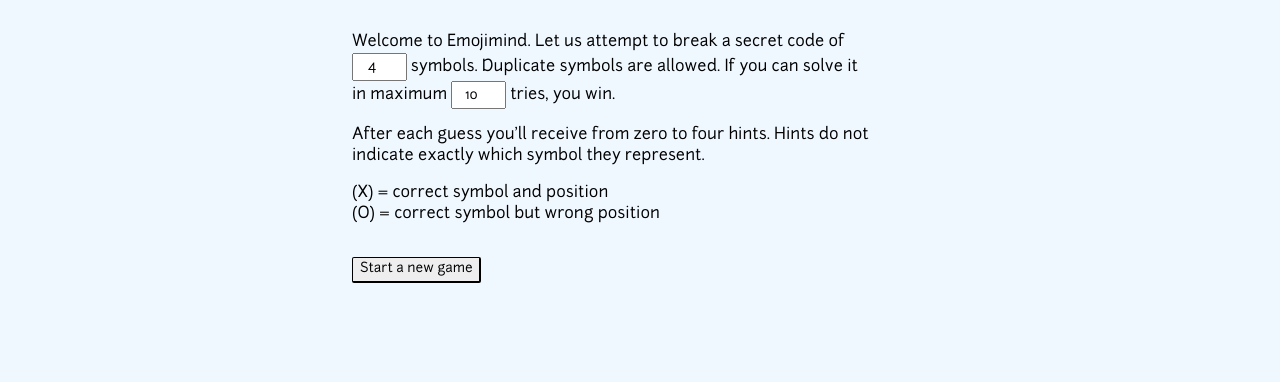
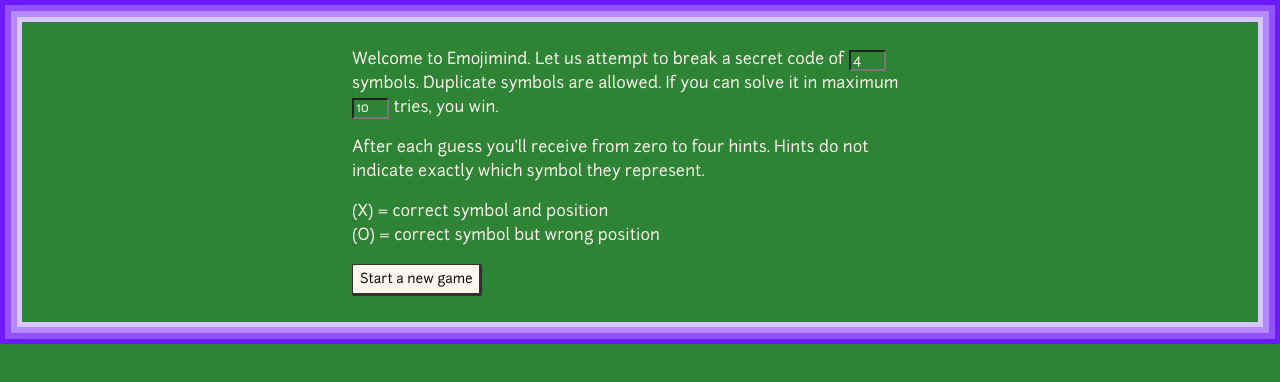
Before and after one commit to oskarrough/emojimind, a website: page src/index.html in a window 1280 px wide. Drawn offline with nearby package versions, Linux system fonts and the light colour scheme; files whose address does not match are found by name.

Commit message:
Give it some color

```diff
--- a/src/style.css
+++ b/src/style.css
@@ -1,21 +1,36 @@
 @font-face {
 	font-family: 'junction';
-	src: url('fonts/junction-webfont.eot');
-	src: url('fonts/junction-webfont.eot?#iefix') format('embedded-opentype'),
-	url('fonts/junction-webfont.woff') format('woff'),
-	url('fonts/junction-webfont.ttf') format('truetype'),
-	url('fonts/junction-webfont.svg#junction_regularregular') format('svg');
+	src: url('fonts/junction-webfont.woff') format('woff');
 	font-weight: normal;
 	font-style: normal;
 }
 
 html {
-	background-color: hsl(208, 100%, 97%);
+	/* background-color: hsl(208, 100%, 97%); */
+	/* background-image: url(http://lpc.opengameart.org/sites/all/themes/lpc/media/sharm_bg.png); */
+	/* background-image: url(https://res.cloudinary.com/radio4000/image/upload/c_scale,w_1440/v1478391775/back_2_j3ri1w.webp); */
+	background-size: 400px;
+	background-repeat: no-repeat;
+	font-size: 16px;
+	line-height: 1.4;
+	line-height: calc(24/16);
+	background-color: hsl(125, 47%, 35%);
+	/* border-color: hsl(210, 33%, 9%); */
+	box-shadow:
+		inset hsl(262, 100%, 55%) 0 0 0 5px,
+		inset hsl(262, 93%, 53%) 0 0 0 1px,
+		inset hsl(262, 100%, 66%) 0 0 0 10px,
+		inset hsl(262, 91%, 64%) 0 0 0 11px,
+		inset hsl(262, 100%, 77%) 0 0 0 16px,
+		inset hsl(262, 87%, 75%) 0 0 0 17px,
+		inset hsl(262, 100%, 89%) 0 0 0 22px;
+	color: hsl(34, 78%, 96%);
 }
 
 html,
 input,
-button {
+button,
+select {
 	font-family: 'junction', sans-serif;
 }
 
@@ -27,14 +42,11 @@
 	max-width: 36rem;
 	margin-left: auto;
 	margin-right: auto;
-	padding: 1rem;
-	font-size: 16px;
-	line-height: 1.3;
+	padding: 2rem 2.5rem;
 }
 
 #emojimind header {
-	max-width: 90%;
-	margin-bottom: 2rem;
+	/* max-width: 90%; */
 }
 
 .Row {
@@ -53,21 +65,19 @@
 }
 
 input[type="number"] {
-	display: inline-block;
-	width: 3em;
-	text-align: center;
-	line-height: 1;
-	padding: 0.35em 0.4em;
+	background-color: transparent;
+	color: hsl(34, 78%, 96%);
+	width: 2.2em;
 }
 
 select,
 button {
 	line-height: 1;
-	padding: 0.35em 0.5em 0.4em;
-	border: 2px solid #000;
-	border-width: 1px 2px 2px 1px;
+	padding: 0.6em 0.5em 0.5em;
+	border: 2px solid hsla(0, 0%, 0%, 0.8);
+	border-width: 1px 3px 3px 1px;
 	border-radius: 2px;
-	background-color: #eee;
+	background-color: hsl(34, 78%, 96%);
 }
 
 button:focus,
@@ -77,7 +87,13 @@
 
 select {
 	margin-right: 2px;
-	min-width: 4em;
+	width: 3em;
+	height: 3em;
+	border-radius: 50%;
+	padding: 0 0 0 1.15em;
+	-webkit-appearance: none;
+	-moz-appearance: none;
+	appearance: none;
 }
 
 code {
```
Also changed, not shown: src/fonts/junction-webfont.ttf (deleted), 2 other files.
